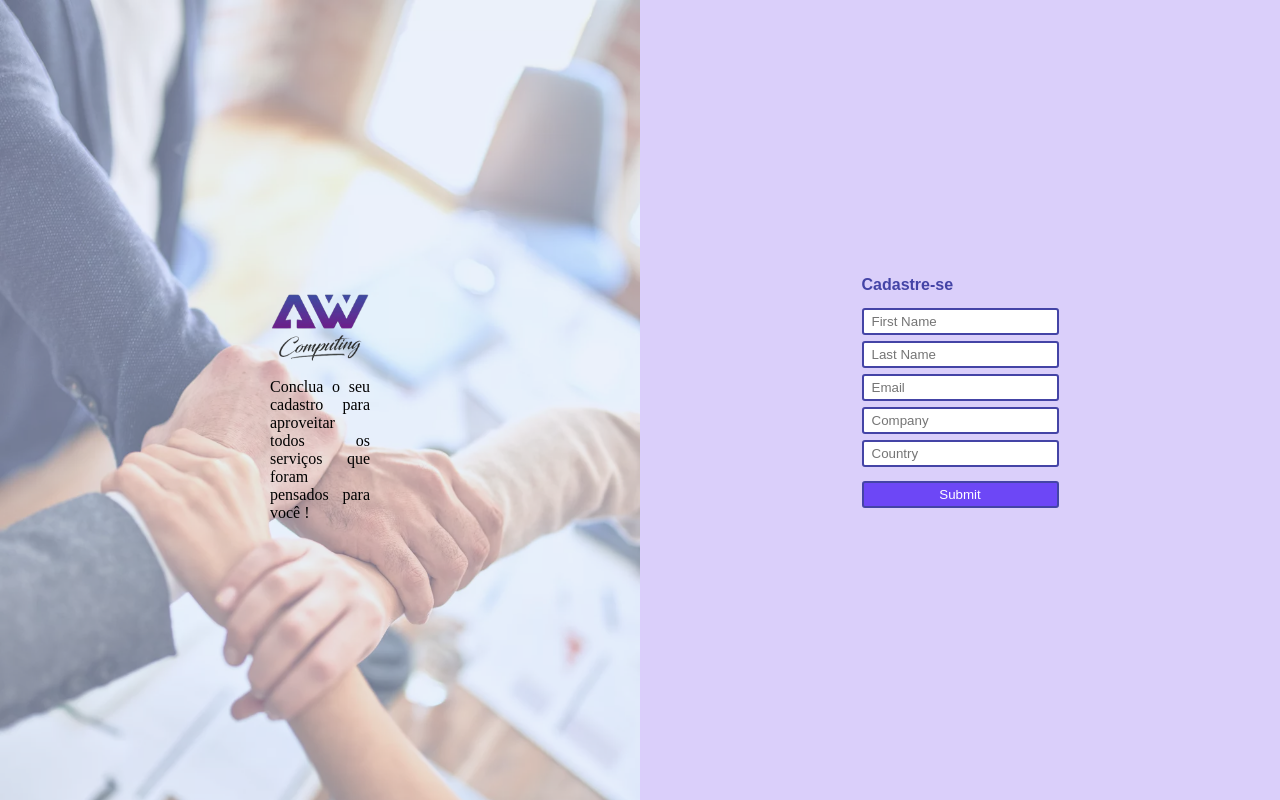
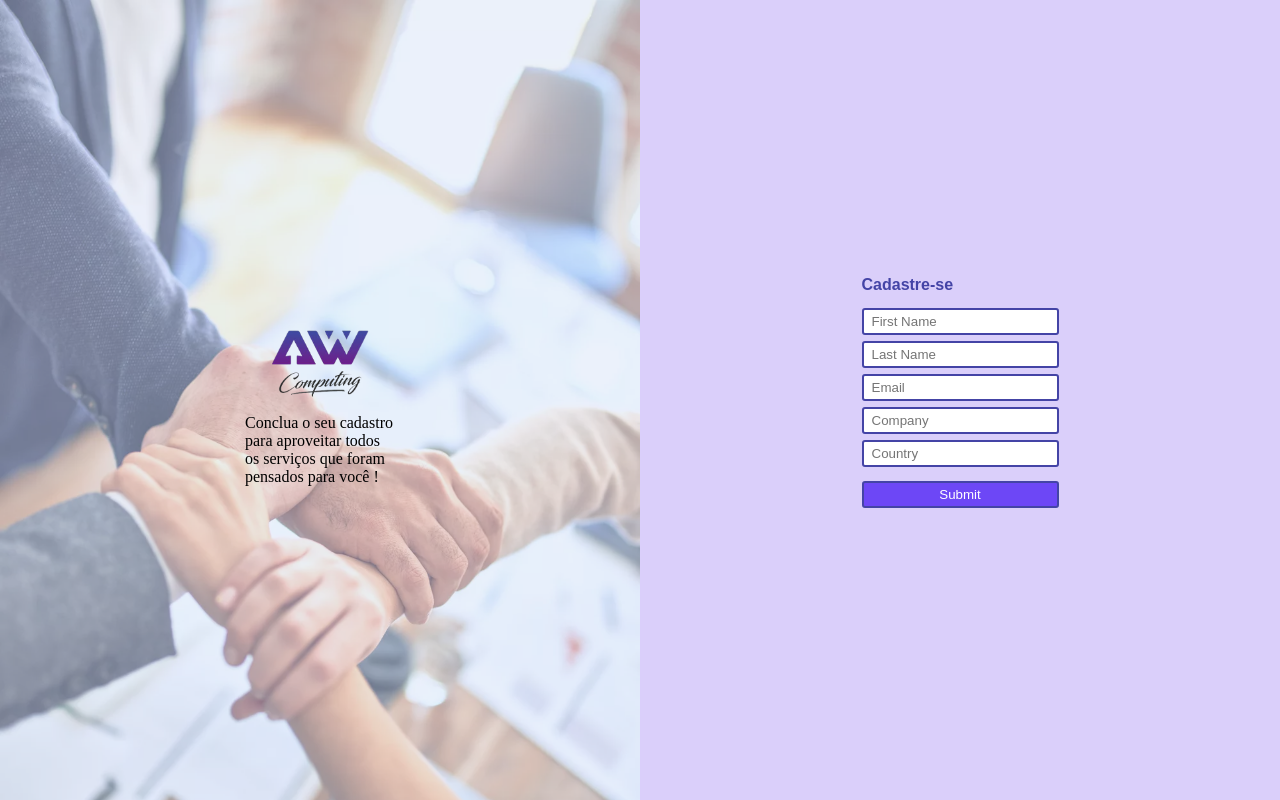
Before and after one commit to WakCHaKal/OMS, a plain HTML site: page index.html in a window 1280 px wide. Drawn offline with Linux system fonts and the light colour scheme.

Commit message:
alinhamento

```diff
--- a/index.html
+++ b/index.html
@@ -42,8 +42,7 @@
     }
 
     #mensagem {
-        width: 100px;
-        text-align: justify;
+        width: 150px;
         z-index: 0;
     }
 
```
